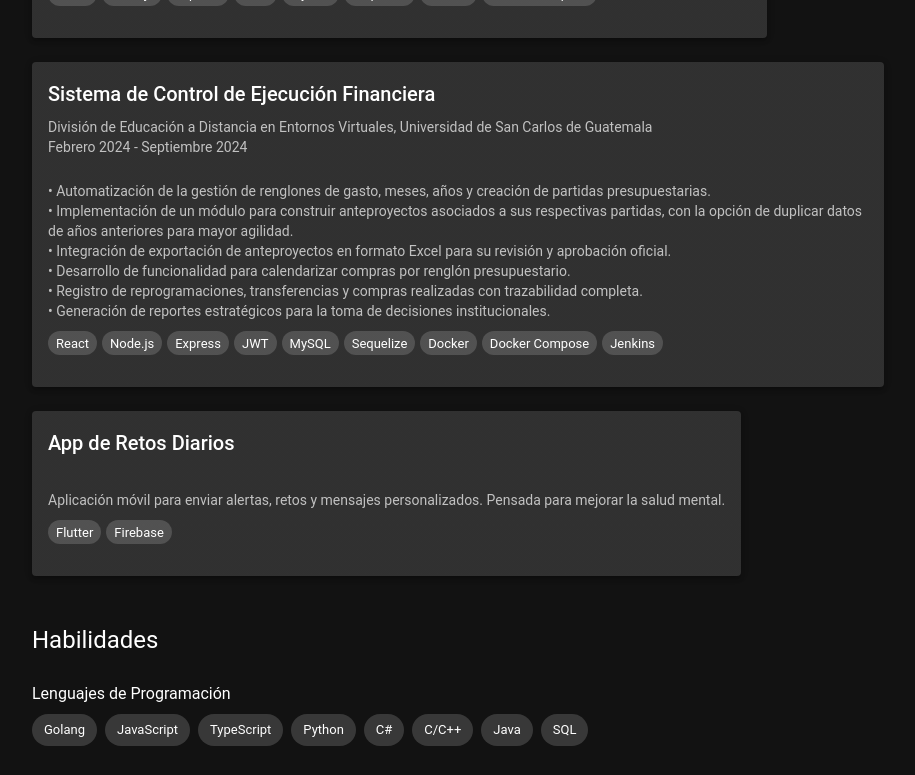
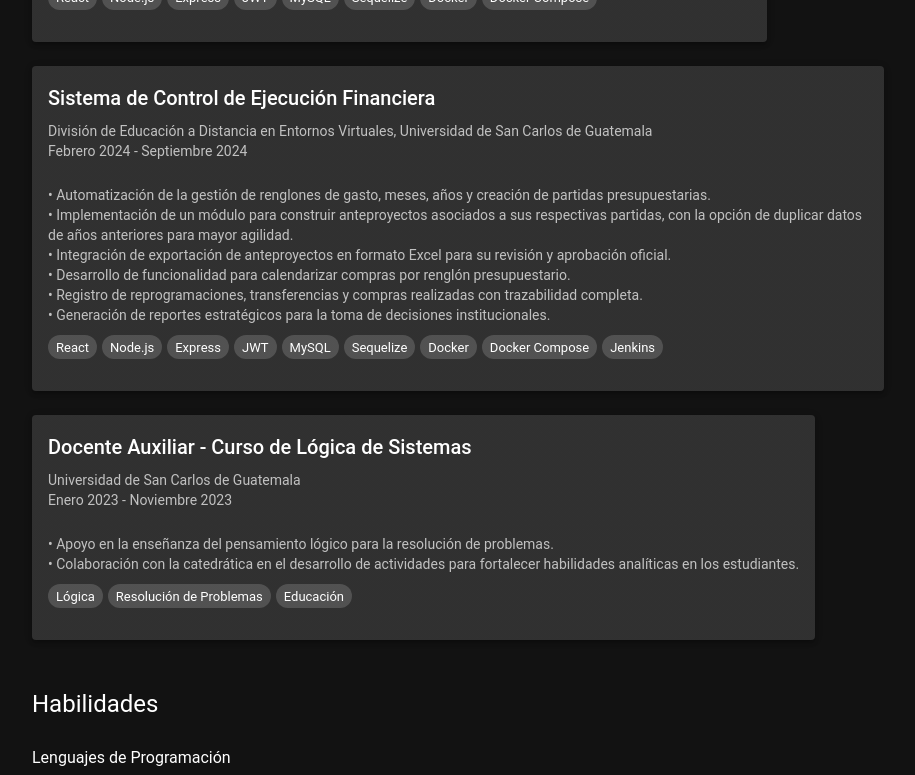
Before and after one commit to miova280703/iovamirandadev, a React (Create React App) app in the folder portafolio/: page / in a window 1280 px wide. Shown: the part 1000-1775 px from the top of the page, without its empty margins (182-1097 px from the left). Built offline with nearby package versions, Linux system fonts and the light colour scheme.

Commit message:
Correccion

```diff
--- a/portafolio/public/index.html
+++ b/portafolio/public/index.html
@@ -24,7 +24,7 @@
       work correctly both with client-side routing and a non-root public URL.
       Learn how to configure a non-root public URL by running `npm run build`.
     -->
-    <title>React App</title>
+    <title>Portafolio - Iovana Miranda</title>
   </head>
   <body>
     <noscript>You need to enable JavaScript to run this app.</noscript>
--- a/portafolio/src/components/ProjectsSection.jsx
+++ b/portafolio/src/components/ProjectsSection.jsx
@@ -46,21 +46,27 @@ const content = {
                 demo: ""
             },
             {
-                title: "App de Retos Diarios",
-                description: ["Aplicación móvil para enviar alertas, retos y mensajes personalizados. Pensada para mejorar la salud mental."],
-                technologies: ["Flutter", "Firebase"],
+                title: "Docente Auxiliar - Curso de Lógica de Sistemas",
+                place: "Universidad de San Carlos de Guatemala",
+                date: "Enero 2023 - Noviembre 2023",
+                current: false,
+                description: [
+                    "• Apoyo en la enseñanza del pensamiento lógico para la resolución de problemas.",
+                    "• Colaboración con la catedrática en el desarrollo de actividades para fortalecer habilidades analíticas en los estudiantes."
+                ],
+                technologies: ["Lógica", "Resolución de Problemas", "Educación"],
                 github: "",
                 demo: ""
             },
         ]
     },
-    en:{
+    en: {
         titulo: "Projects",
         projects: [
             {
                 title: "Mid-Level Test Automation Engineer",
                 place: "Banco Industrial, Guatemala",
-                date: "Junio 2023",
+                date: "June 2023",
                 current: true,
                 description: ["• Design and implementation of automated testing for RESTful APIs."],
                 technologies: ["Postman", "Jest", "SuperTest"],
@@ -70,7 +76,7 @@ const content = {
             {
                 title: "Finance Management System",
                 place: "Ministerio de Salud, Guatemala",
-                date: "Noviembre 2024 - Marzo 2025",
+                date: "November 2024 - March 2025",
                 current: false,
                 description: ["• Automation of the management of budget lines and funding sources.\n",
                     "• Implementation of a module to build budgets by adding detailed information row by row.\n",
@@ -84,7 +90,7 @@ const content = {
             {
                 title: "Budget Management System",
                 place: "División de Educación a Distancia en Entornos Virtuales, Universidad de San Carlos de Guatemala",
-                date: "Febrero 2024 - Septiembre 2024",
+                date: "February 2024 - September 2024",
                 current: false,
                 description: ["• Automated the management of expense categories and the creation of budget line items.\n",
                     "• Built a module for generating budget drafts linked to their respective budget lines, with the option to duplicate data from previous years for faster setup.\n",
@@ -98,18 +104,25 @@ const content = {
                 demo: ""
             },
             {
-                title: "App de Retos Diarios",
-                description: ["Aplicación móvil para enviar alertas, retos y mensajes personalizados. Pensada para mejorar la salud mental."],
-                technologies: ["Flutter", "Firebase"],
+                title: "Teaching Assistant - Logic Systems Course",
+                place: "Universidad de San Carlos de Guatemala",
+                date: "January 2023 November 2023",
+                current: false,
+                description: [
+                    "• Supported students in developing logical thinking for problem solving.",
+                    "• Worked alongside the professor to design learning activities that foster analytical skills."
+                ],
+                technologies: ["Logic", "Problem Solving", "Education"],
                 github: "",
                 demo: ""
             },
+
         ]
     }
 };
 
 const ProjectsSection = ({ language }) => {
-    const { titulo,projects } = content[language];
+    const { titulo, projects } = content[language];
     console.log(language);
     console.log(projects);
     return (
@@ -128,9 +141,19 @@ const ProjectsSection = ({ language }) => {
                                 <Typography variant="body2" color="text.secondary">
                                     {project.place}
                                 </Typography>
-                                <Typography variant="body2" color="text.secondary">
-                                    {project.date}
-                                </Typography><br />
+                                <div style={{ display: "flex", alignItems: "center", gap: 8 }}>
+                                    <Typography variant="body2" color="text.secondary">
+                                        {project.date}
+                                    </Typography>
+                                    {project.current && (
+                                        <Chip
+                                            label={language === "es" ? "En curso" : "Current"}
+                                            color="primary"
+                                            size="small"
+                                            style={{ fontWeight: "bold" }}
+                                        />
+                                    )}
+                                </div><br />
                                 {project.description.map((desc, i) => (
                                     <Typography variant="body2" color="text.secondary">
                                         {desc}
```
Also changed, not shown: 1 other file (tests, documents, lock files or other folders).
